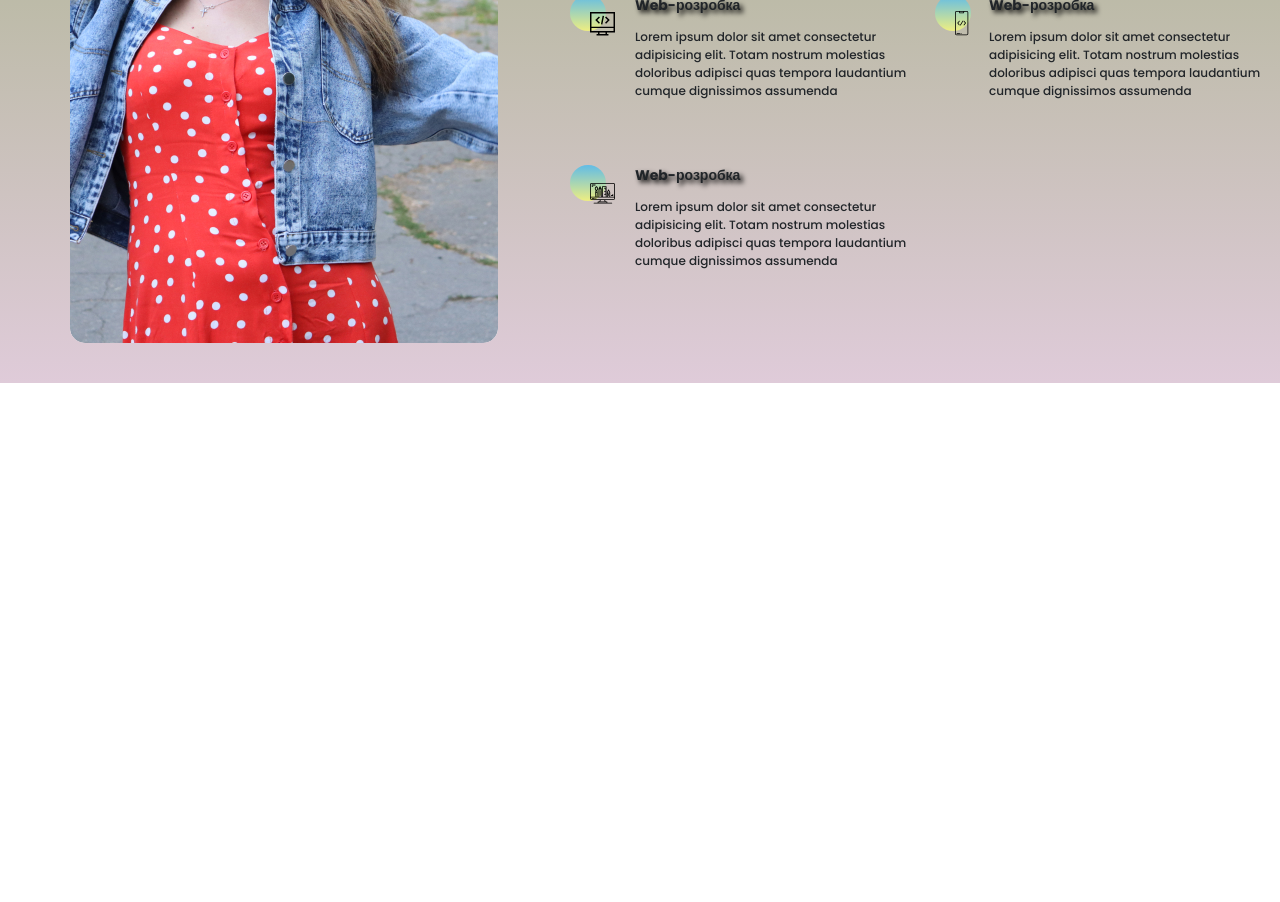
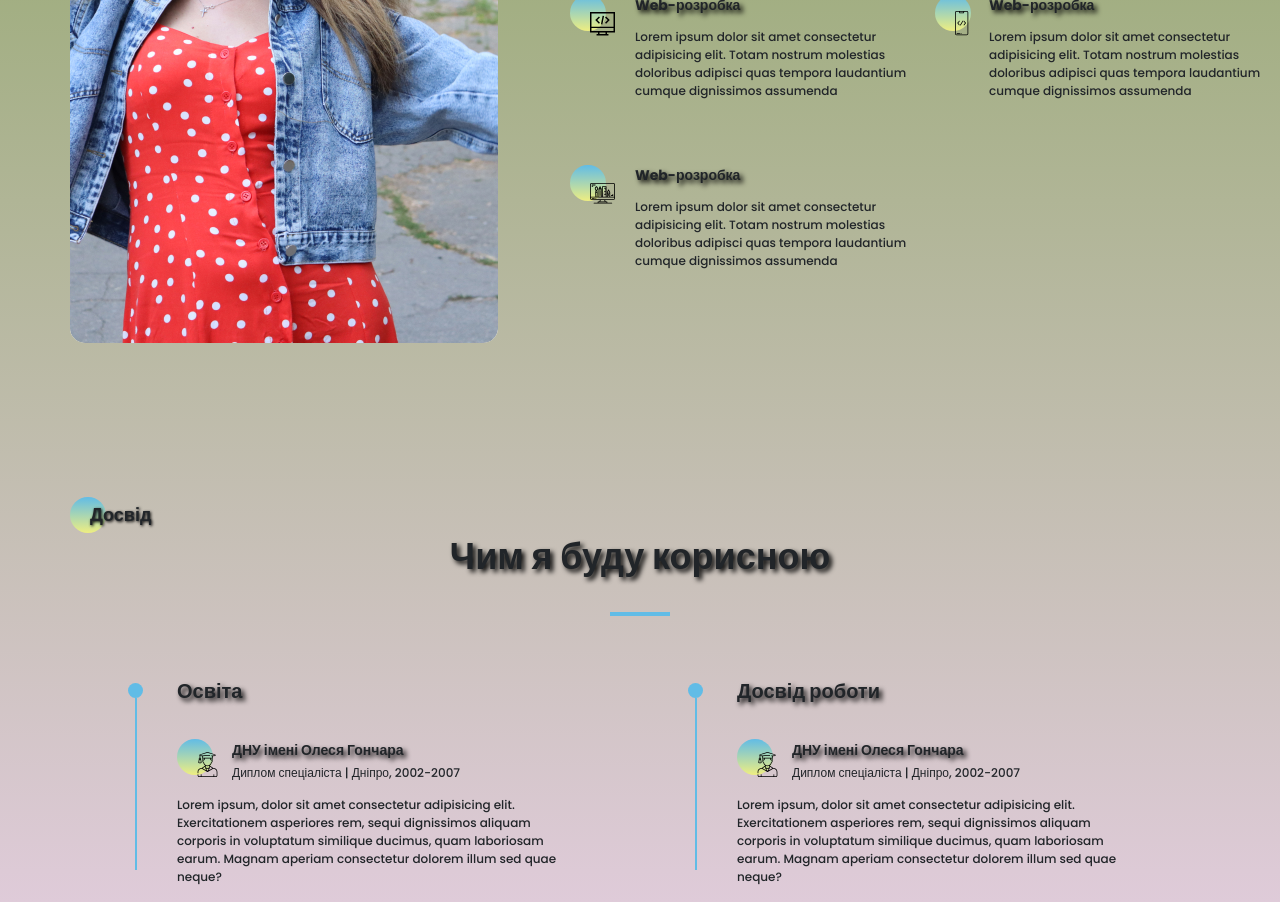
Before and after one commit to HelenAmber/My-portfolio, a website: page src/index.html in a window 1280 px wide. Shown: the part 1172-2074 px from the top of the page. Before the commit the page ends 1555 px from the top, so only its background shows below. Drawn offline with nearby package versions, Linux system fonts and the light colour scheme; files that its build step writes are made by us from their sources.

Commit message:
created block 'experience'

```diff
--- a/src/index.html
+++ b/src/index.html
@@ -162,6 +162,55 @@
         </div>
     </section>
 
+    <section class="experience">
+        <div class="container">
+            <h2 class="title title_fz16 promo__subtitle">Досвід</h2>
+            <div class="title title_fz36">Чим я буду корисною</div>
+            <div class="separator"></div>
+
+            <div class="experience__wrapper">
+                <div class="experience__column">
+                    <h3 class="title title_fz20">Освіта</h3>
+                    <ul>
+                        <li>
+                            <div class="experience__item">
+                                <div class="experience__item-head">
+                                    <div class="about__img about__subtitle">
+                                        <img src="icons/experience/university.svg" alt="univercity">
+                                    </div>
+                                    <h4 class="title title_fz14">ДНУ імені Олеся Гончара</h4>
+                                    <div class="experience__item-location">Диплом спеціаліста | Дніпро, 2002-2007</div>
+                                </div>
+                                <div class="experience__item-body">
+                                    Lorem ipsum, dolor sit amet consectetur adipisicing elit. Exercitationem asperiores rem, sequi dignissimos aliquam corporis in voluptatum similique ducimus, quam laboriosam earum. Magnam aperiam consectetur dolorem illum sed quae neque?
+                                </div>
+                            </div>
+                        </li>
+                    </ul>
+                </div>
+                <div class="experience__column">
+                    <h3 class="title title_fz20">Досвід роботи</h3>
+                    <ul>
+                        <li>
+                            <div class="experience__item">
+                                <div class="experience__item-head">
+                                    <div class="about__img about__subtitle">
+                                        <img src="icons/experience/university.svg" alt="univercity">
+                                    </div>
+                                    <h4 class="title title_fz14">ДНУ імені Олеся Гончара</h4>
+                                    <div class="experience__item-location">Диплом спеціаліста | Дніпро, 2002-2007</div>
+                                </div>
+                                <div class="experience__item-body">
+                                    Lorem ipsum, dolor sit amet consectetur adipisicing elit. Exercitationem asperiores rem, sequi dignissimos aliquam corporis in voluptatum similique ducimus, quam laboriosam earum. Magnam aperiam consectetur dolorem illum sed quae neque?
+                                </div>
+                            </div>
+                        </li>
+                    </ul>
+                </div>
+            </div>
+        </div>
+    </section>
+
     <script src="js/script.js"></script>
 </body>
 </html>
--- /dev/null
+++ b/src/sass/blocks/_experience.scss
@@ -0,0 +1,72 @@
+.experience {
+    padding-top: 120px;
+     .title_fz36 {
+        text-align: center;
+     }
+    .promo__subtitle{
+        margin: 0 auto;
+    }
+    .separator {
+        margin: 25px auto 0 auto;
+    }
+    &__wrapper {
+        display: grid;
+        grid-template-columns: repeat(2, 425px);
+        padding: 60px 65px 0 65px;
+        column-gap: 135px;
+        ul {
+            list-style-type: none;
+            li {
+                position: relative;
+                &:after {
+                    content: '';
+                    width: 2px;
+                    height: 100%;
+                    position: absolute;
+                    top: -16px;
+                    left: 0;
+                    background-color: $main-color;
+                }
+            }
+        }
+    }
+    .title_fz20 {
+        position: relative;
+        padding-left: 42px;
+        &:before {
+            content: '';
+            position: absolute;
+            width: 15px;
+            height: 15px;
+            background-color: $main-color;
+            border-radius: 100%;
+            left: -7px;
+            top: 7px;
+        }
+    }
+    .title_fz14 {
+        margin-bottom: 0;
+        line-height: 13px;
+    }
+    &__item {
+        &-head {
+            padding: 30px 0 0 42px;
+            display: grid;
+            grid-template-columns: 35px 236px;
+            grid-template-rows: 20px 20px;
+            column-gap: 20px;
+        }
+        &-body {
+            padding: 12px 0 0 42px;
+            font-weight: 500;
+            font-size: 12px;
+            line-height: 18px;
+        }
+        &-location {
+            grid-column: 2 / 3;
+            font-weight: 500;
+            font-size: 12px;
+            line-height: 18px;
+        }
+    }
+}
--- a/src/sass/blocks/_title.scss
+++ b/src/sass/blocks/_title.scss
@@ -12,6 +12,10 @@
         line-height: 24px;
         text-shadow: 1px 1px 3px black;
     }
+    &_fz20 {
+        font-size: 20px;
+        line-height: 30px;
+    }
     &_fz48 {
         font-size: 48px;
     }
--- a/src/sass/style.scss
+++ b/src/sass/style.scss
@@ -9,6 +9,7 @@
 @import 'blocks/sidepanel';
 @import 'blocks/menu';
 @import 'blocks/about';
+@import 'blocks/experience';
 
 * {
     font-family: 'Poppins', sans-serif;
```
Also changed, not shown: dist/css/style.css, dist/index.html.
